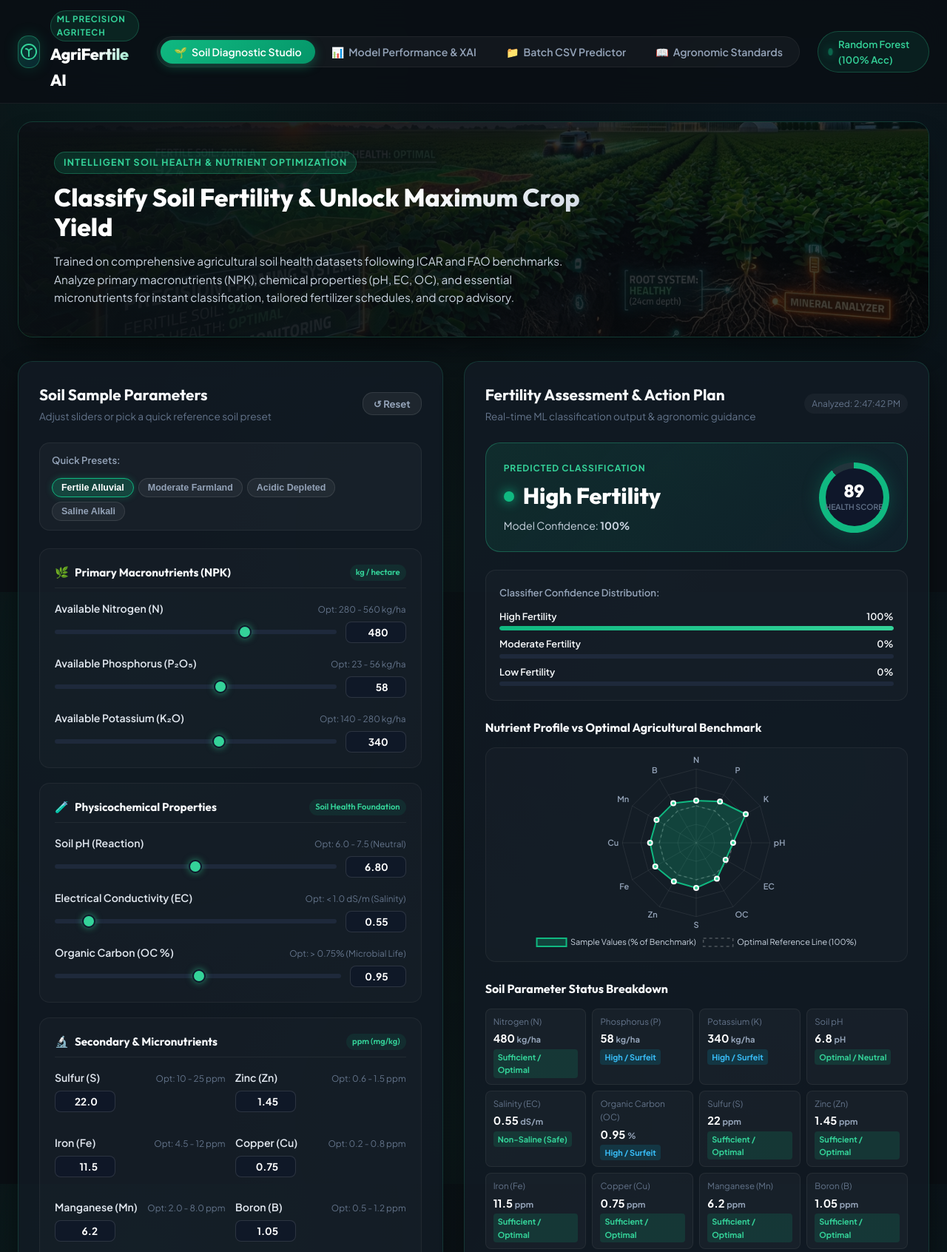
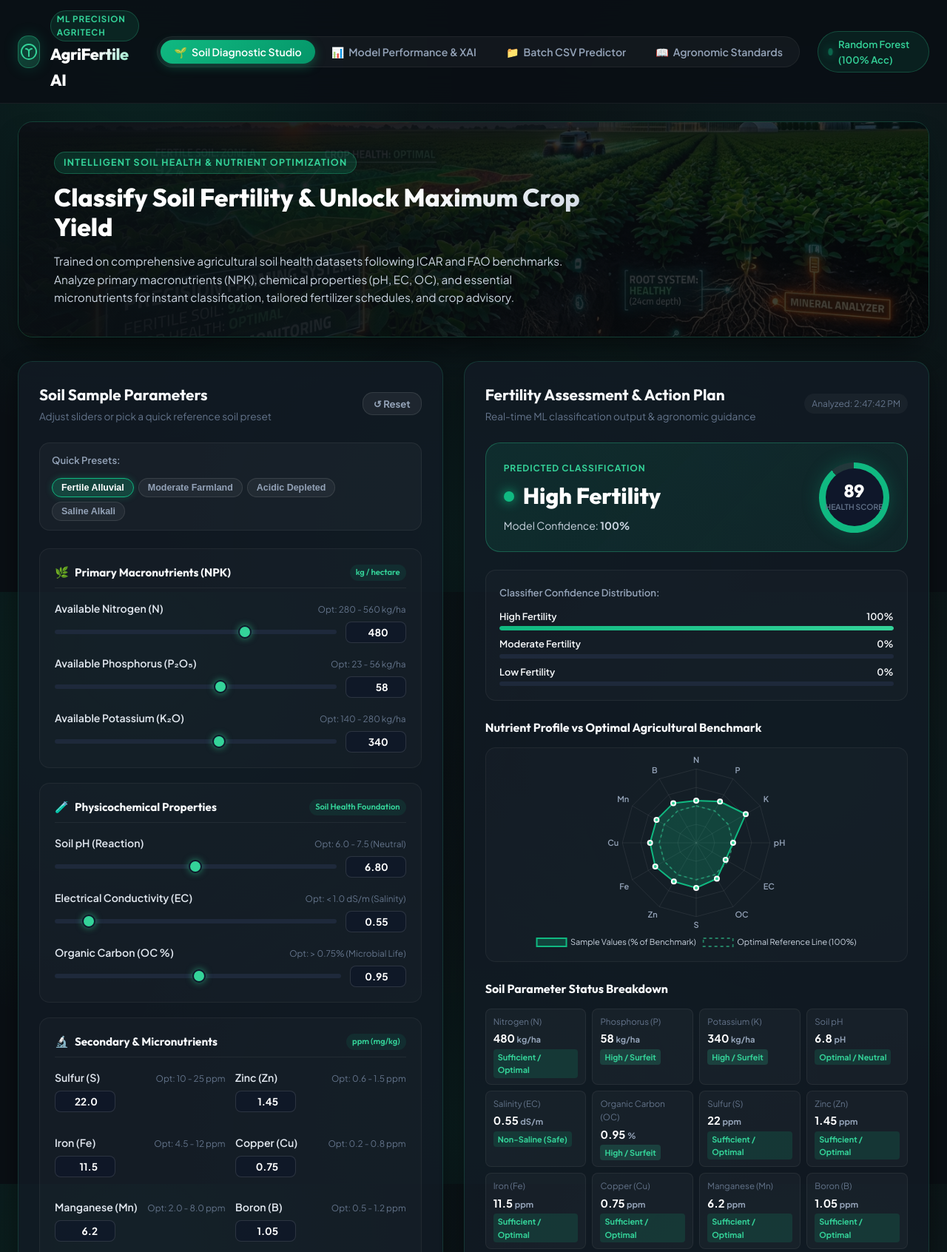
Before and after one commit to kishore2006tr/agri-ai, a Flask app: page / in a window 1280 px wide. Shown: the top 1692 px of the page at 74% size. Run offline with Flask 3, Linux system fonts and the light colour scheme.

Commit message:
Enhance UI and charts with vibrant agricultural green palette

```diff
--- a/static/css/style.css
+++ b/static/css/style.css
@@ -19,8 +19,8 @@
     --accent-emerald: #10b981;
     --accent-amber: #f59e0b;
     --accent-rose: #f43f5e;
-    --accent-cyan: #06b6d4;
-    --accent-indigo: #6366f1;
+    --accent-cyan: #34d399;
+    --accent-indigo: #10b981;
 
     --text-primary: #f8fafc;
     --text-secondary: #94a3b8;
@@ -55,9 +55,9 @@ body {
     display: flex;
     flex-direction: column;
     background-image:
-        radial-gradient(circle at 15% 10%, rgba(16, 185, 129, 0.08) 0%, transparent 40%),
-        radial-gradient(circle at 85% 30%, rgba(6, 182, 212, 0.06) 0%, transparent 40%),
-        radial-gradient(circle at 50% 90%, rgba(16, 185, 129, 0.05) 0%, transparent 50%);
+        radial-gradient(circle at 15% 10%, rgba(16, 185, 129, 0.12) 0%, transparent 40%),
+        radial-gradient(circle at 85% 30%, rgba(52, 211, 153, 0.08) 0%, transparent 40%),
+        radial-gradient(circle at 50% 90%, rgba(16, 185, 129, 0.08) 0%, transparent 50%);
     background-attachment: fixed;
 }
 
@@ -108,7 +108,7 @@ body {
     width: 44px;
     height: 44px;
     border-radius: var(--radius-md);
-    background: linear-gradient(135deg, rgba(16, 185, 129, 0.25), rgba(6, 182, 212, 0.15));
+    background: linear-gradient(135deg, rgba(16, 185, 129, 0.35), rgba(52, 211, 153, 0.20));
     border: 1px solid rgba(52, 211, 153, 0.35);
     display: flex;
     align-items: center;
@@ -593,7 +593,7 @@ input[type="range"]::-webkit-slider-thumb:hover {
 }
 
 .result-banner {
-    background: linear-gradient(135deg, rgba(16, 185, 129, 0.12) 0%, rgba(6, 182, 212, 0.08) 100%);
+    background: linear-gradient(135deg, rgba(16, 185, 129, 0.16) 0%, rgba(52, 211, 153, 0.08) 100%);
     border: 1px solid rgba(52, 211, 153, 0.3);
     border-radius: var(--radius-lg);
     padding: 1.5rem;
@@ -802,7 +802,7 @@ input[type="range"]::-webkit-slider-thumb:hover {
 .badge-tag.success { background: rgba(16, 185, 129, 0.15); color: #34d399; }
 .badge-tag.warning { background: rgba(245, 158, 11, 0.15); color: #fbbf24; }
 .badge-tag.danger { background: rgba(244, 63, 94, 0.15); color: #fb7185; }
-.badge-tag.info { background: rgba(6, 182, 212, 0.15); color: #38bdf8; }
+.badge-tag.info { background: rgba(52, 211, 153, 0.18); color: #34d399; }
 
 /* Fertilizer & Crops Grid */
 .fertilizer-cards-grid {
@@ -1075,7 +1075,7 @@ input[type="range"]::-webkit-slider-thumb:hover {
 
 .range-badge.low { background: rgba(244, 63, 94, 0.12); color: #fb7185; }
 .range-badge.opt { background: rgba(16, 185, 129, 0.12); color: #34d399; }
-.range-badge.high { background: rgba(6, 182, 212, 0.12); color: #38bdf8; }
+.range-badge.high { background: rgba(16, 185, 129, 0.20); color: #6ee7b7; }
 
 .guide-text {
     font-size: 0.82rem;
@@ -1087,7 +1087,7 @@ input[type="range"]::-webkit-slider-thumb:hover {
 .text-success { color: #34d399 !important; }
 .text-warning { color: #fbbf24 !important; }
 .text-danger { color: #fb7185 !important; }
-.text-info { color: #38bdf8 !important; }
+.text-info { color: #34d399 !important; }
 
 /* Footer */
 .app-footer {
--- a/static/js/app.js
+++ b/static/js/app.js
@@ -196,7 +196,7 @@ function renderPredictionResults(res, values) {
 
     statusDot.style.backgroundColor = colorVar;
     statusDot.style.boxShadow = `0 0 15px ${colorVar}`;
-    bannerBox.style.background = `linear-gradient(135deg, ${gradientBg} 0%, rgba(6, 182, 212, 0.05) 100%)`;
+    bannerBox.style.background = `linear-gradient(135deg, ${gradientBg} 0%, rgba(16, 185, 129, 0.08) 100%)`;
     bannerBox.style.borderColor = borderColor;
 
     // 2. Health Score Gauge
@@ -246,7 +246,7 @@ function renderPredictionResults(res, values) {
             const card = document.createElement('div');
             card.className = 'fert-card';
             card.innerHTML = `
-                <div class="fert-name">${rec.title} <span class="badge-tag info">${rec.category}</span></div>
+                <div class="fert-name">${rec.title} <span class="badge-tag success">${rec.category}</span></div>
                 <div class="crop-desc" style="margin-top: 4px;">${rec.detail}</div>
             `;
             fertContainer.appendChild(card);
@@ -307,8 +307,8 @@ function initRadarChart() {
                     label: 'Optimal Reference Line (100%)',
                     data: [100, 100, 100, 100, 100, 100, 100, 100, 100, 100, 100, 100],
                     backgroundColor: 'transparent',
-                    borderColor: 'rgba(255, 255, 255, 0.25)',
-                    borderWidth: 1.5,
+                    borderColor: 'rgba(52, 211, 153, 0.55)',
+                    borderWidth: 1.8,
                     borderDash: [4, 4],
                     pointRadius: 0
                 }
@@ -408,8 +408,8 @@ function renderModelComparisonTable(comparison) {
         const row = document.createElement('tr');
         row.innerHTML = `
             <td style="font-weight: 700; color: #fff;">${name}</td>
-            <td><span class="badge-tag info">${stats.cv_accuracy_mean}%</span></td>
-            <td><span class="badge-tag success">${stats.test_accuracy}%</span></td>
+            <td><span class="badge-tag success" style="background: rgba(52, 211, 153, 0.15); color: #34d399;">${stats.cv_accuracy_mean}%</span></td>
+            <td><span class="badge-tag success" style="background: rgba(16, 185, 129, 0.25); color: #6ee7b7;">${stats.test_accuracy}%</span></td>
             <td>${stats.precision_weighted}%</td>
             <td>${stats.recall_weighted}%</td>
             <td><strong style="color: #34d399;">${stats.f1_weighted}%</strong></td>
@@ -427,13 +427,17 @@ function renderModelComparisonTable(comparison) {
                 {
                     label: '5-Fold CV Accuracy (%)',
                     data: cvAccs,
-                    backgroundColor: 'rgba(6, 182, 212, 0.65)',
+                    backgroundColor: 'rgba(52, 211, 153, 0.80)',
+                    borderColor: '#34d399',
+                    borderWidth: 1,
                     borderRadius: 6
                 },
                 {
                     label: 'Test Set Accuracy (%)',
                     data: testAccs,
-                    backgroundColor: 'rgba(16, 185, 129, 0.75)',
+                    backgroundColor: 'rgba(16, 185, 129, 0.95)',
+                    borderColor: '#10b981',
+                    borderWidth: 1,
                     borderRadius: 6
                 }
             ]
@@ -445,7 +449,7 @@ function renderModelComparisonTable(comparison) {
                 y: {
                     min: 98,
                     max: 100,
-                    grid: { color: 'rgba(255, 255, 255, 0.06)' },
+                    grid: { color: 'rgba(52, 211, 153, 0.08)' },
                     ticks: { color: '#94a3b8' }
                 },
                 x: {
@@ -473,8 +477,9 @@ function renderFeatureImportanceChart(importances) {
                 label: 'Relative Importance (%)',
                 data: vals,
                 backgroundColor: [
-                    '#10b981', '#06b6d4', '#3b82f6', '#6366f1', '#8b5cf6',
-                    '#ec4899', '#f43f5e', '#f59e0b', '#84cc16', '#14b8a6', '#0ea5e9', '#a855f7'
+                    '#10b981', '#059669', '#34d399', '#15803d', '#22c55e',
+                    '#16a34a', '#4ade80', '#84cc16', '#65a30d', '#a3e635',
+                    '#6ee7b7', '#047857'
                 ],
                 borderRadius: 4
             }]
@@ -485,7 +490,7 @@ function renderFeatureImportanceChart(importances) {
             maintainAspectRatio: false,
             scales: {
                 x: {
-                    grid: { color: 'rgba(255, 255, 255, 0.06)' },
+                    grid: { color: 'rgba(52, 211, 153, 0.08)' },
                     ticks: { color: '#94a3b8' }
                 },
                 y: {
```
